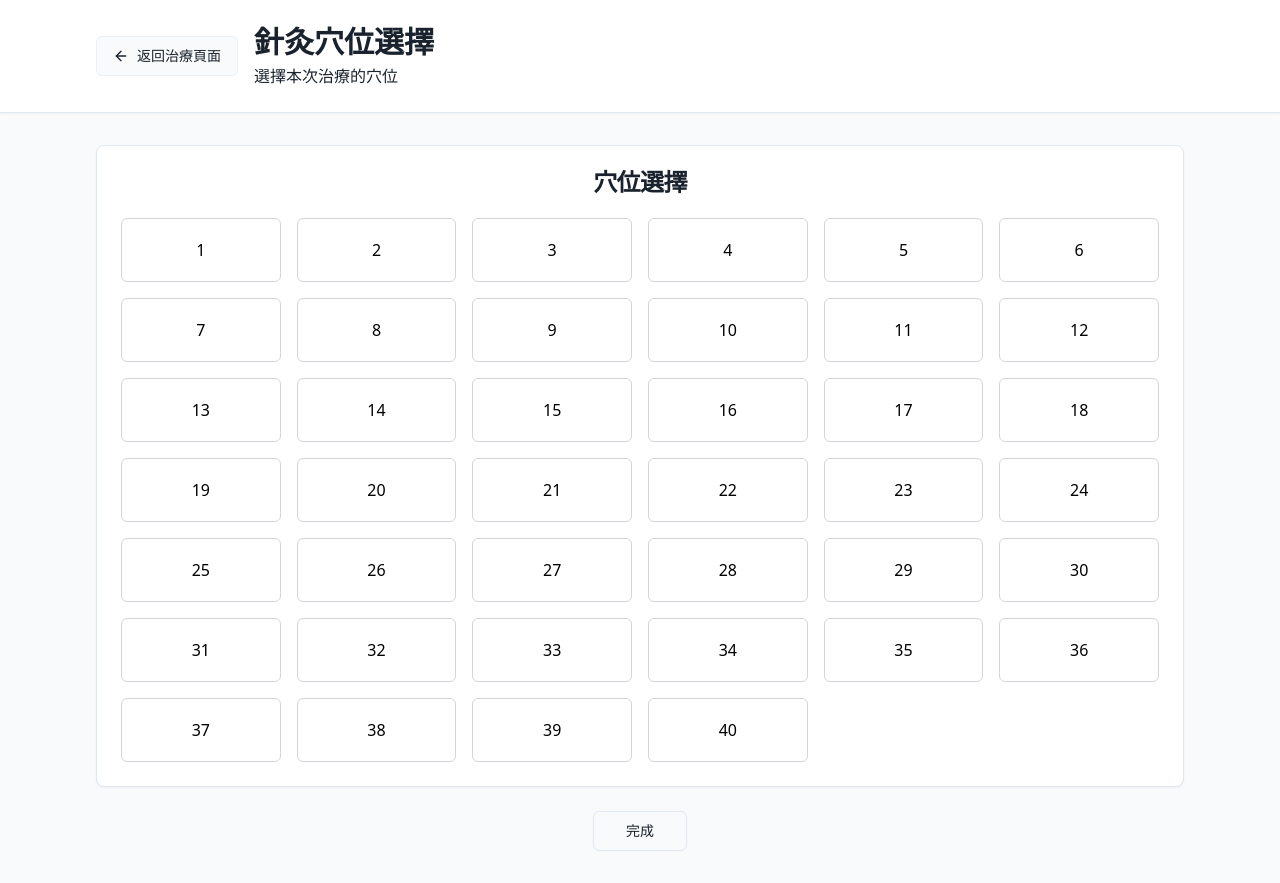
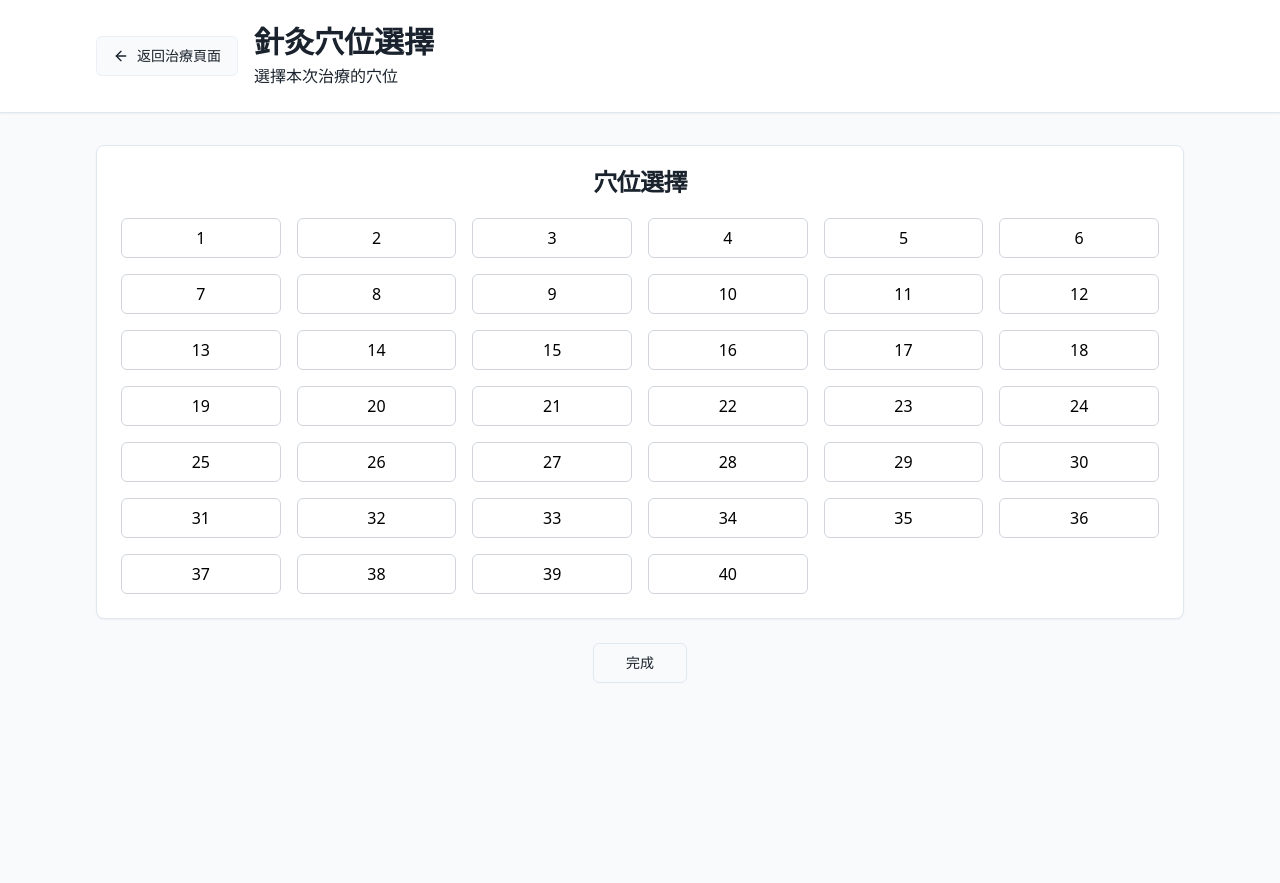
Before and after one commit to u802054-byte999/body-point-tracker, a React (Vite) app: page /patient/1/treatment/acupoints in a window 1280 px wide. After the commit the page ends 800 px from the top, so only its background shows below. Built offline with nearby package versions, Linux system fonts and the light colour scheme.

Commit message:
Adjust acupoint button shape

```diff
--- a/src/pages/AcupointSelection.tsx
+++ b/src/pages/AcupointSelection.tsx
@@ -76,7 +76,7 @@ const AcupointSelection = () => {
                 <Button
                   key={index}
                   variant="outline"
-                  className={`h-16 text-base font-medium transition-colors ${
+                  className={`aspect-square w-full text-base font-medium transition-colors ${
                     selectedAcupoints.includes(acupoint)
                       ? 'bg-blue-500 text-black border-blue-500 hover:bg-blue-600'
                       : 'bg-white text-black border-gray-300 hover:bg-gray-50'
```
